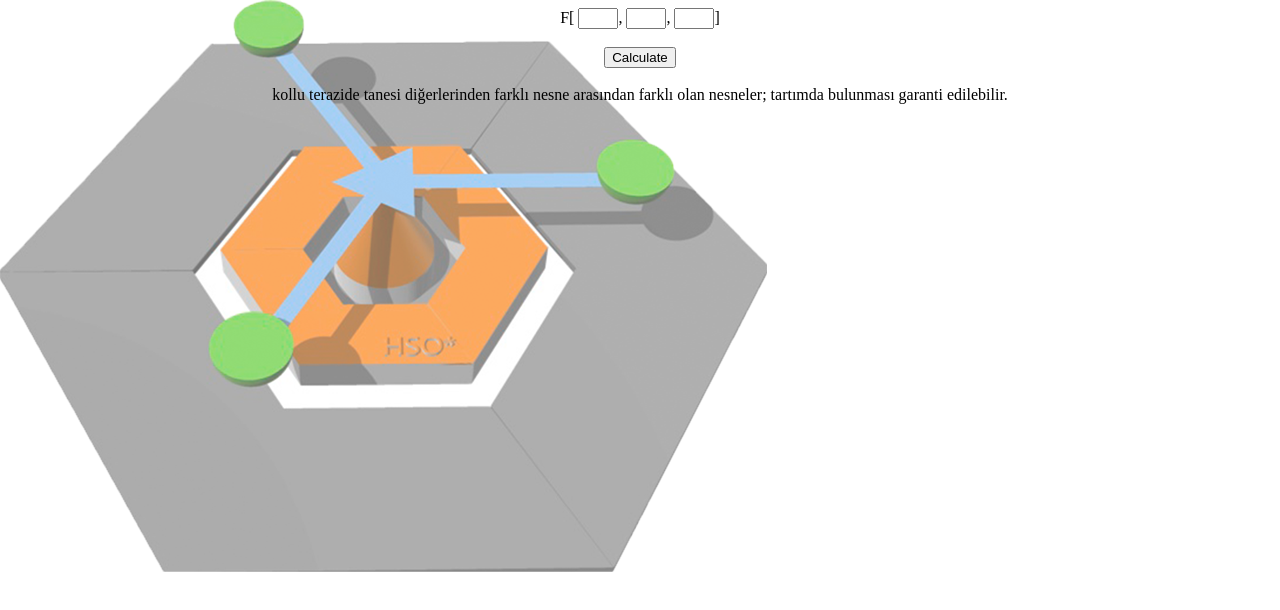
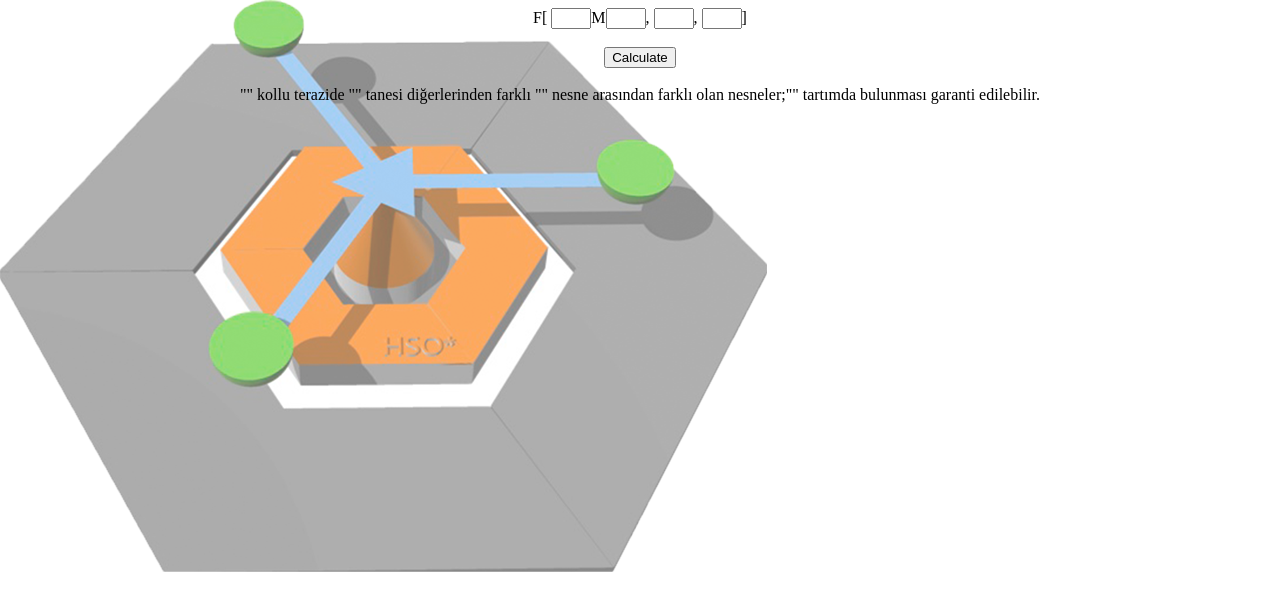
Before and after one commit to halilsalihorhan/coklu-terazi-kurami, a plain HTML site: page index.html in a window 1280 px wide. Drawn offline with Linux system fonts and the light colour scheme.

Commit message:
Update index.html

```diff
--- a/index.html
+++ b/index.html
@@ -2,14 +2,14 @@
     <body background="background.png">
         <center>
           F[
-            <input id="a" type="text" />,
+            <input id="a" type="text">M<input/>,
             <input id="b" type="text" />,
             <input id="c" type="text"/>]
             <br />
             <br />
             <button type="button" id="myBtn" onclick="calculate()">Calculate</button>
             <br />
-            <br /><span id="M"></span> kollu terazide <span id="N"></span> tanesi diğerlerinden farklı <span id="K"></span> nesne arasından farklı olan nesneler;<span id="t"></span> tartımda bulunması garanti edilebilir.
+            <br />"<span id="M"></span>" kollu terazide "<span id="N"></span>" tanesi diğerlerinden farklı "<span id="K"></span>" nesne arasından farklı olan nesneler;"<span id="t"></span>" tartımda bulunması garanti edilebilir.
         </center>
 
         <script>
```
